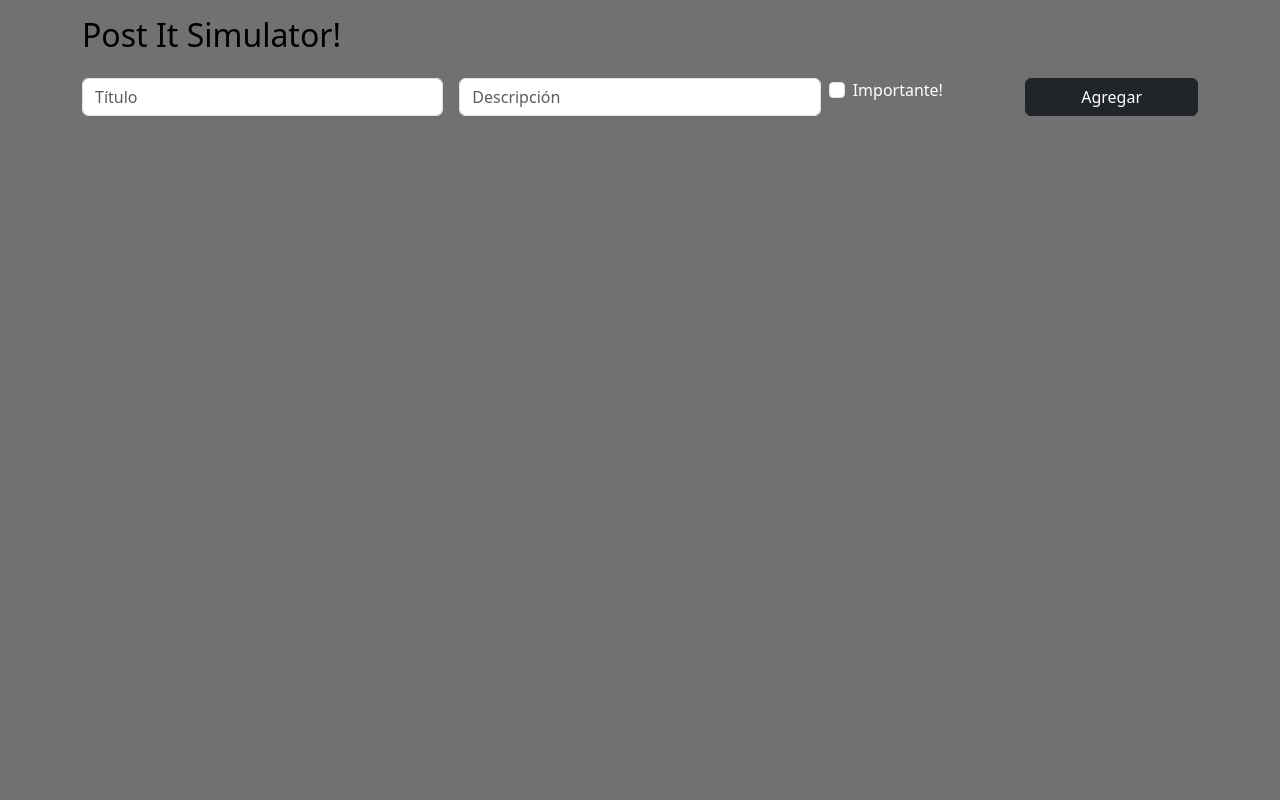
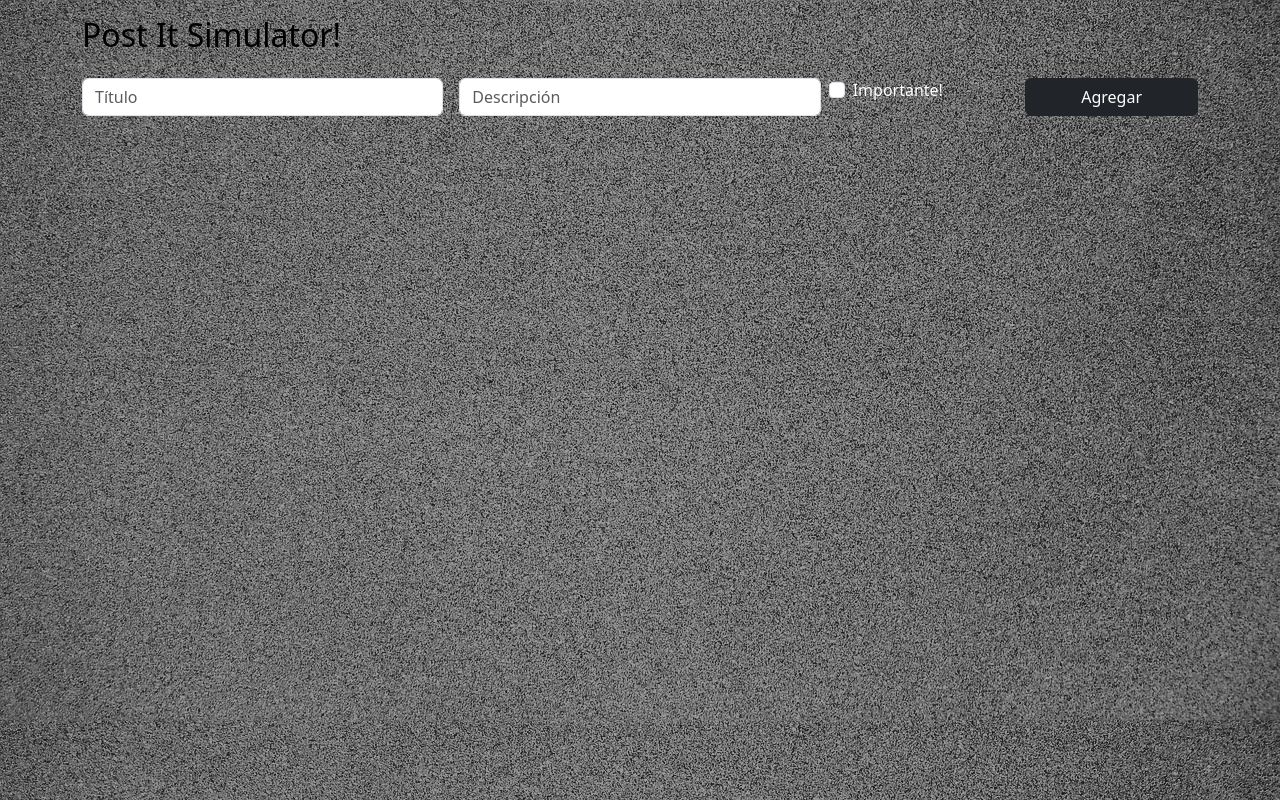
Before and after one commit to LucasCarcamoA/post-it_simulator, a React (Create React App) app: page / in a window 1280 px wide. Built offline with nearby package versions, Linux system fonts and the light colour scheme.

Commit message:
textura fondo

```diff
--- a/src/Style.css
+++ b/src/Style.css
@@ -63,6 +63,8 @@ body {
     padding: 0%;
     margin: 0;
     background-color: rgb(113, 113, 113);
+    background: url('/textures/textura-fondo.png');
+    background-size: cover;
 }
 
 h2 {
```
Also changed, not shown: textures/textura-fondo.png (added).
